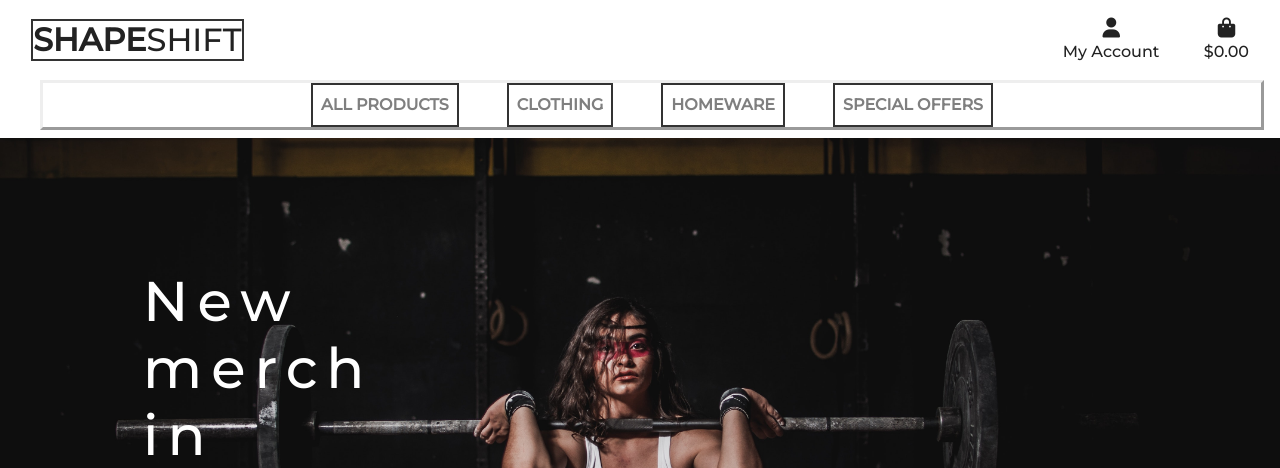
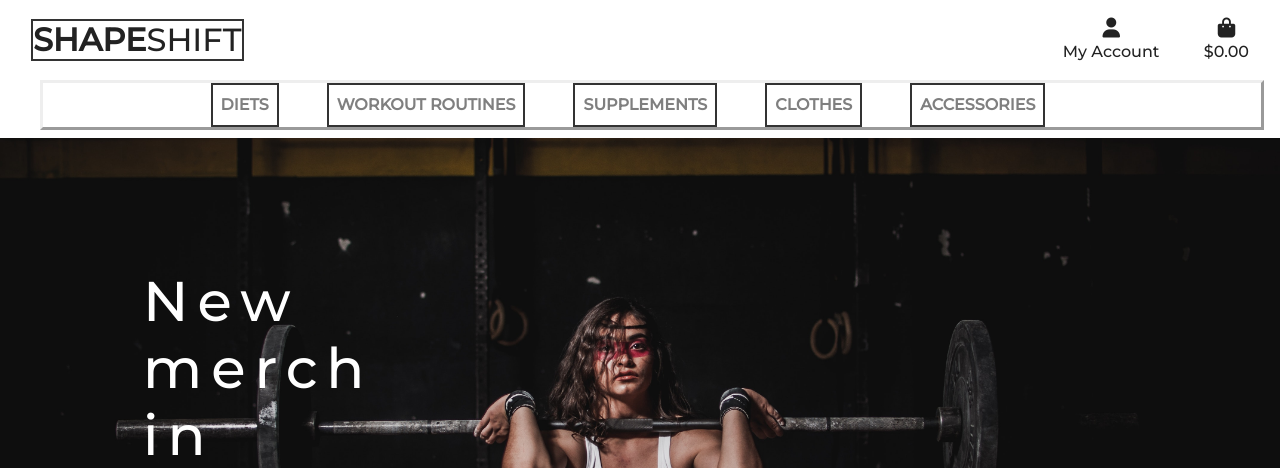
Before and after one commit to Gabriel5638/shape-shift, a Django app: page / in a window 1280 px wide. Shown: the top 468 px of the page. Run offline with Django 3.2, Linux system fonts and the light colour scheme; some libraries are stand-ins or nearby versions.

Commit message:
Create main nav categories

```diff
--- a/templates/includes/main-nav.html
+++ b/templates/includes/main-nav.html
@@ -1,50 +1,67 @@
 <div class="collapse navbar-collapse" id="main-nav">
     <ul class="navbar-nav w-auto mx-auto">
         <li class="nav-item dropdown">
-            <a class="logo-font font-weight-bold nav-link text-black mr-5" href="#" id="all-products-link" data-toggle="dropdown" aria-haspopup="true" aria-expanded="false">
-                All Products
+            <a class="logo-font font-weight-bold nav-link text-black mr-5" href="#" id="diets-link" data-toggle="dropdown" aria-haspopup="true" aria-expanded="false">
+                Diets
             </a>
-            <div class="dropdown-menu border-0" aria-labelledby="all-products-link">
-                <a href="" class="dropdown-item">By Price</a>
-                <a href="" class="dropdown-item ">By Rating</a>
-                <a href="" class="dropdown-item ">By Category</a>
-                <a href="" class="dropdown-item">All Products</a>
+            <div class="dropdown-menu border-0" aria-labelledby="diets-link">
+                <a href="" class="dropdown-item">Mediterranean</a>
+                <a href="" class="dropdown-item ">Paleo</a>
+                <a href="" class="dropdown-item ">Keto</a>
+                <a href="" class="dropdown-item">Carnivore</a>
+                <a href="" class="dropdown-item">Whole30</a>
+                <a href="" class="dropdown-item">Low-Carb</a>
+            </div>
+        </li>
+
+        <li class="nav-item dropdown">
+            <a class="logo-font font-weight-bold nav-link text-black mr-5" href="#" id="workouts-link" data-toggle="dropdown" aria-haspopup="true" aria-expanded="false">
+                Workout Routines
+            </a>
+            <div class="dropdown-menu border-0" aria-labelledby="workouts-link">
+                <a href="" class="dropdown-item">Push-Pull-Legs</a>
+                <a href="" class="dropdown-item">German Volume Training</a>
+                <a href="" class="dropdown-item">The Texas Method</a>
+                <a href="" class="dropdown-item">Juggernaut Method</a>
+                <a href="" class="dropdown-item">StrongLifts 5x5</a>
+            </div>
+        </li>
+
+        <li class="nav-item dropdown">
+            <a class="logo-font font-weight-bold nav-link text-black mr-5" href="#" id="supplements-link" data-toggle="dropdown" aria-haspopup="true" aria-expanded="false">
+                Supplements
+            </a>
+            <div class="dropdown-menu border-0" aria-labelledby="supplements-link">
+                <a href="" class="dropdown-item">Protein</a>
+                <a href="" class="dropdown-item">Creatine</a>
+                <a href="" class="dropdown-item">Electrolytes</a>
+                <a href="" class="dropdown-item">Pre-Workout</a>
+                <a href="" class="dropdown-item">Post-Workout</a>
             </div>
         </li>
 
         <li class="nav-item dropdown">
             <a class="logo-font font-weight-bold nav-link text-black mr-5" href="#" id="clothing-link" data-toggle="dropdown" aria-haspopup="true" aria-expanded="false">
-                Clothing
+                Clothes
             </a>
             <div class="dropdown-menu border-0" aria-labelledby="clothing-link">
-                <a href="" class="dropdown-item">Activewear &amp; Essentials</a>
-                <a href="" class="dropdown-item">Jeans</a>
-                <a href="" class="dropdown-item">Shirts</a>
-                <a href="" class="dropdown-item">All Clothing</a>
+                <a href="" class="dropdown-item">Women</a>
+                <a href="" class="dropdown-item">Men</a>
+                <a href="" class="dropdown-item">Discounts</a>
             </div>
         </li>
 
         <li class="nav-item dropdown">
-            <a class="logo-font font-weight-bold nav-link text-black mr-5" href="#" id="homeware-link" data-toggle="dropdown" aria-haspopup="true" aria-expanded="false">
-                Homeware
+            <a class="logo-font font-weight-bold nav-link text-black mr-5" href="#" id="accessories-link" data-toggle="dropdown" aria-haspopup="true" aria-expanded="false">
+                Accessories
             </a>
-            <div class="dropdown-menu border-0" aria-labelledby="homeware-link">
-                <a href="" class="dropdown-item">Bed &amp; Bath</a>
-                <a href="" class="dropdown-item">Kitchen &amp; Dining</a>
-                <a href="" class="dropdown-item">All Homeware</a>
+            <div class="dropdown-menu border-0" aria-labelledby="accessories-link">
+                <a href="" class="dropdown-item">Keychains</a>
+                <a href="" class="dropdown-item">Wrist Straps</a>
+                <a href="" class="dropdown-item">Yoga Mats</a>
+                <a href="" class="dropdown-item">Foam Rollers</a>
             </div>
         </li>
 
-        <li class="nav-item dropdown">
-            <a class="logo-font font-weight-bold nav-link text-black" href="#" id="specials-link" data-toggle="dropdown" aria-haspopup="true" aria-expanded="false">
-                Special Offers
-            </a>
-            <div class="dropdown-menu border-0" aria-labelledby="specials-link">
-                <a href="" class="dropdown-item">New Arrivals</a>
-                <a href="" class="dropdown-item">Deals</a>
-                <a href="" class="dropdown-item">Clearance</a>
-                <a href="" class="dropdown-item">All Specials</a>
-            </div>
-        </li>
     </ul>
 </div>
```
